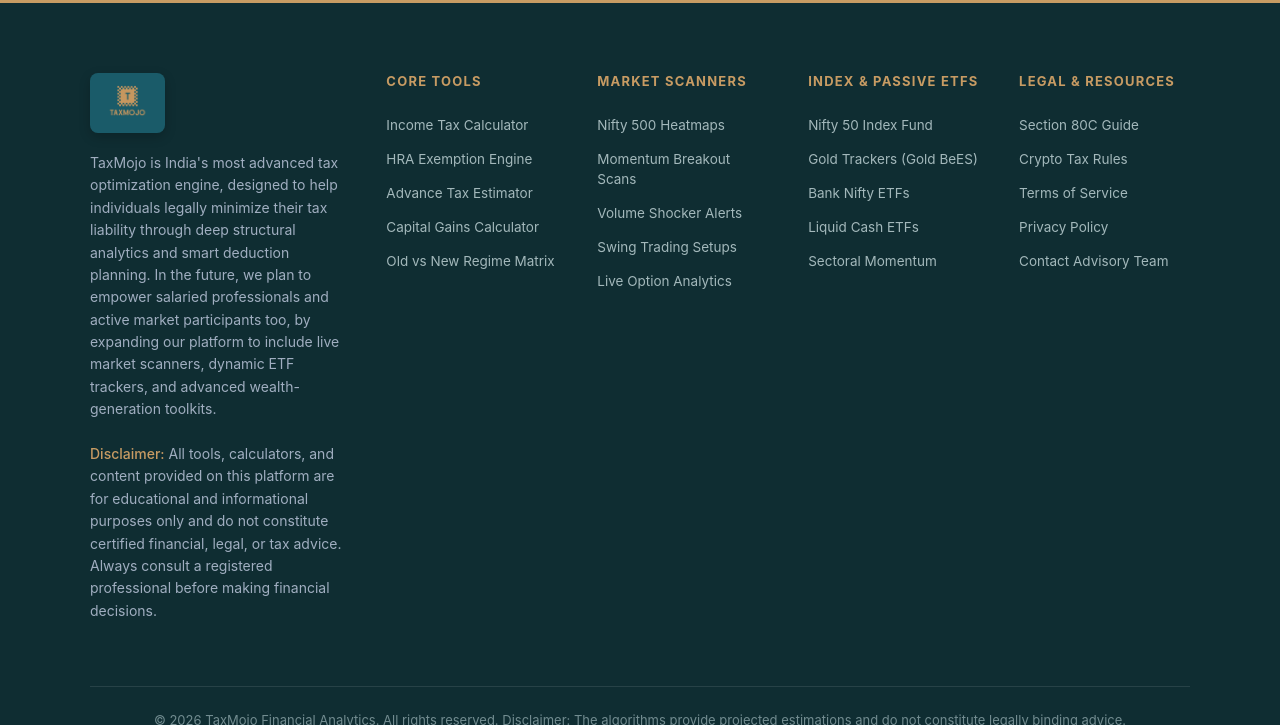
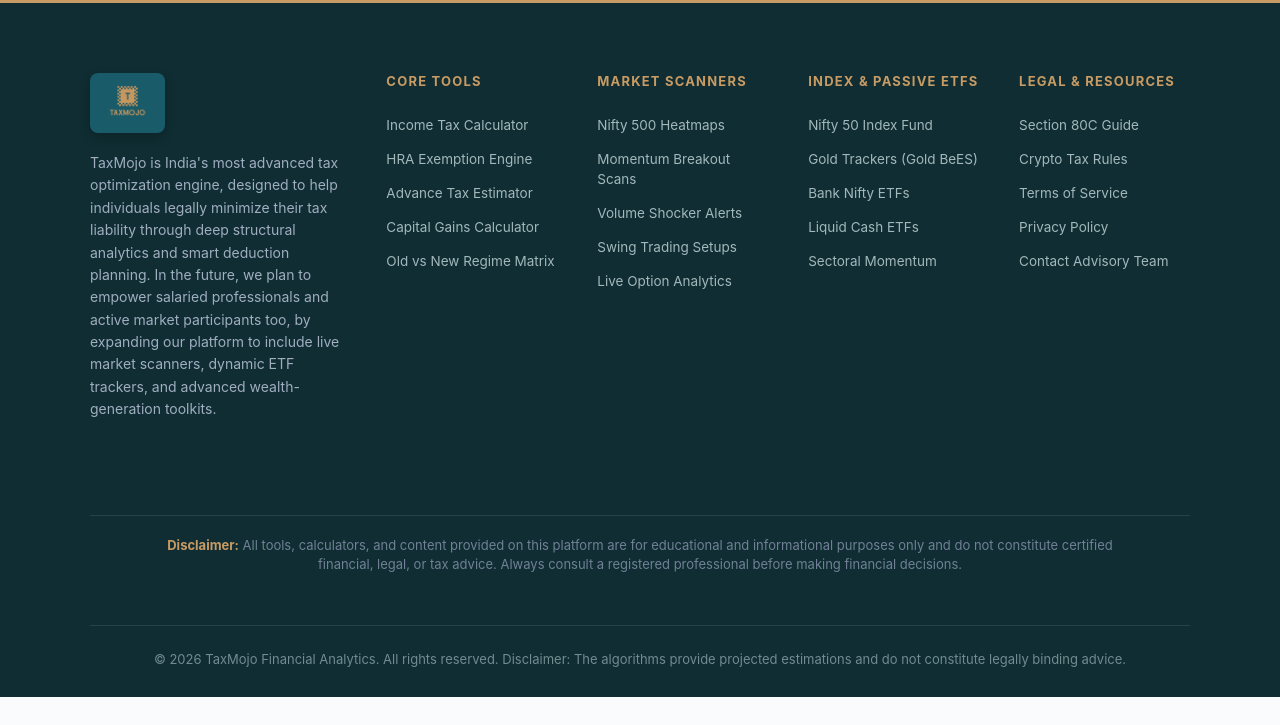
Before and after one commit to anveshsunny143007-netizen/income-tax-calculator, a FastAPI app: template templates/index.html in a window 1280 px wide. Shown: the part 5775-6500 px from the top of the page. After the commit the page ends 6472 px from the top, so only its background shows below. Run offline with FastAPI, Linux system fonts and the light colour scheme; the template is opened without the code that fills it: most values are stand-ins (such as "Sample title", 1, 10 or a date in 2020).

Commit message:
Update index.html

```diff
--- a/templates/index.html
+++ b/templates/index.html
@@ -889,8 +889,6 @@
                 <img src="/static/logo.png" alt="TaxMojo Logo" style="height: 60px; border-radius: 8px; box-shadow: 0 4px 12px rgba(0,0,0,0.2);">
                 <p style="color: #a0aec0; font-size: 14px; line-height: 1.6;">
                     TaxMojo is India's most advanced tax optimization engine, designed to help individuals legally minimize their tax liability through deep structural analytics and smart deduction planning. In the future, we plan to empower salaried professionals and active market participants too, by expanding our platform to include live market scanners, dynamic ETF trackers, and advanced wealth-generation toolkits.
-                    <br><br>
-                    <span style="color: #c79b63; font-weight: 500;">Disclaimer:</span> All tools, calculators, and content provided on this platform are for educational and informational purposes only and do not constitute certified financial, legal, or tax advice. Always consult a registered professional before making financial decisions.
                 </p>
             </div>
 
@@ -938,6 +936,12 @@
                 </ul>
             </div>
 
+            <div style="border-top: 1px solid rgba(255,255,255,0.1); margin-top: 40px; padding-top: 20px; text-align: center; width: 100%; grid-column: 1 / -1;">
+                <p style="color: #718096; font-size: 13px; line-height: 1.5; max-width: 1000px; margin: 0 auto;">
+                    <span style="color: #c79b63; font-weight: bold;">Disclaimer:</span> All tools, calculators, and content provided on this platform are for educational and informational purposes only and do not constitute certified financial, legal, or tax advice. Always consult a registered professional before making financial decisions.
+                </p>
+            </div>
+
         </div>
 
         <div class="footer-bottom">
```
